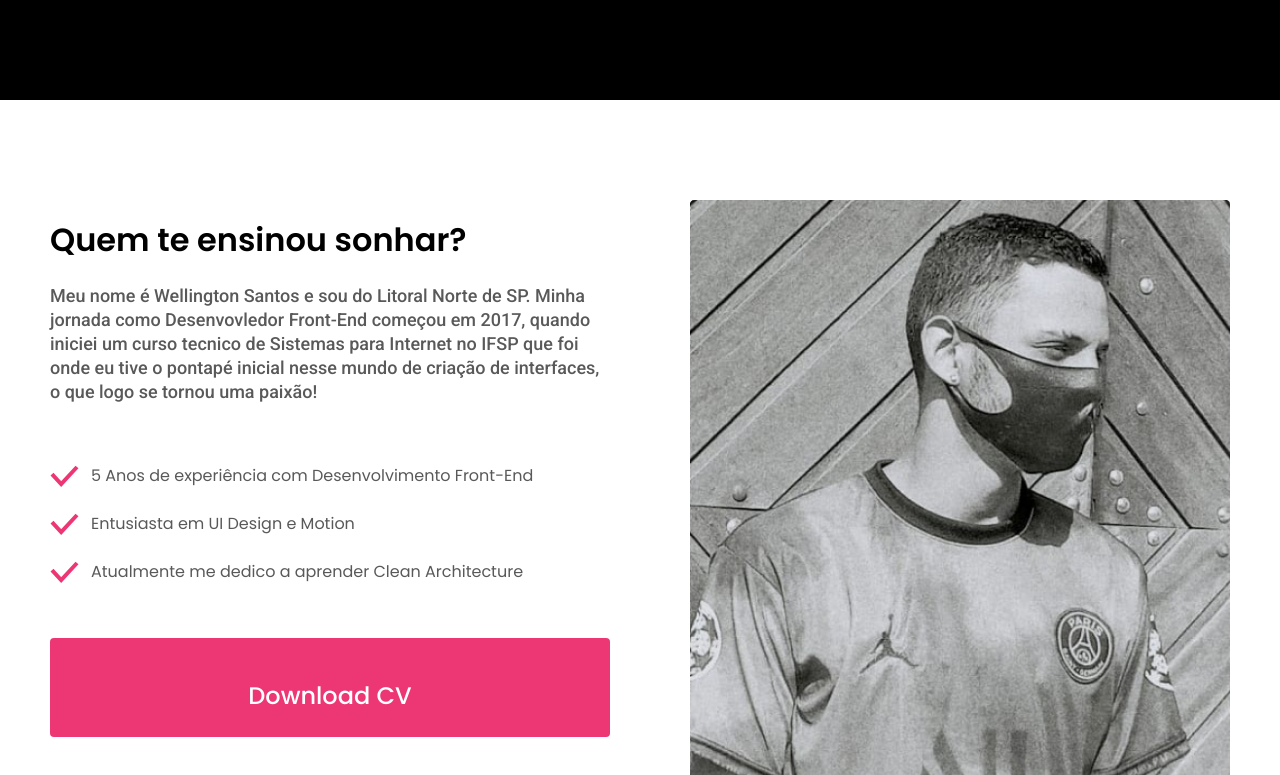
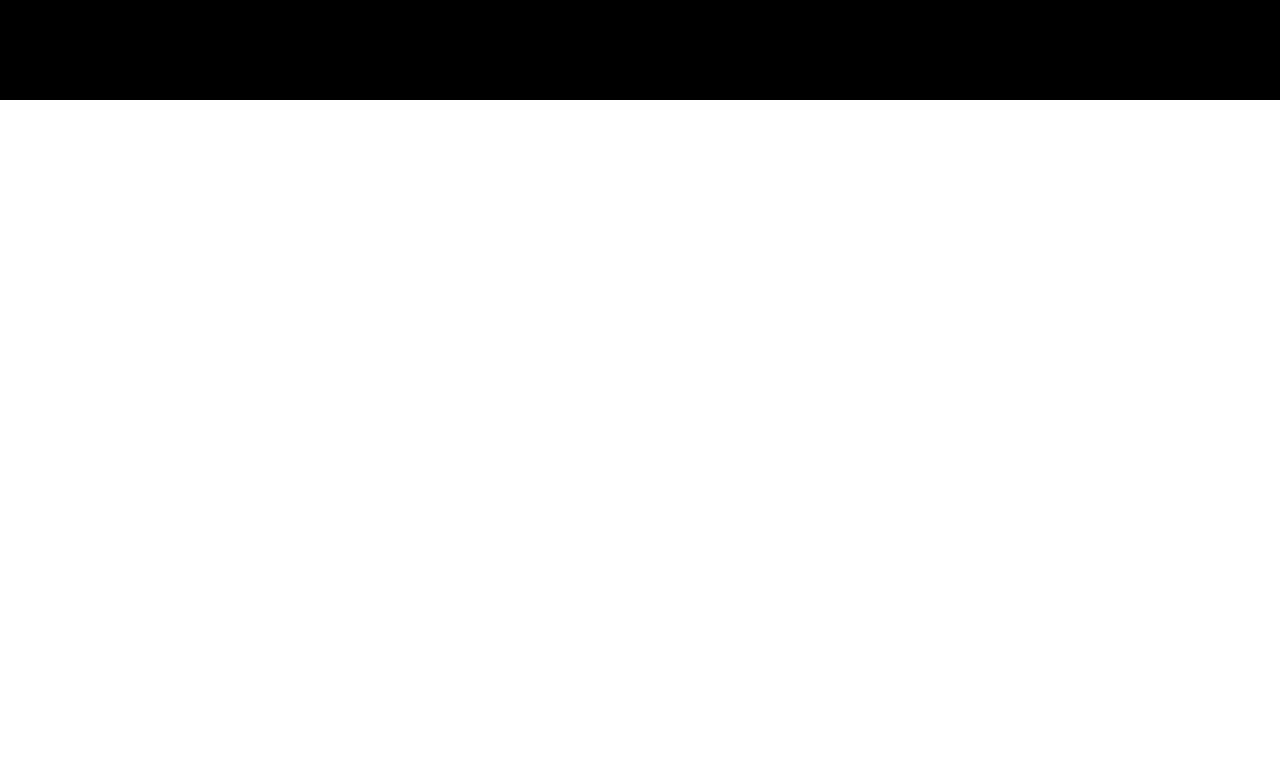
Before and after one commit to Wellington-Developer/portfolio, a React (Create React App) app: page / in a window 1280 px wide. Shown: the part 2585-3360 px from the top of the page. After the commit the page ends 2685 px from the top, so only its background shows below. Built offline with nearby package versions, Linux system fonts and the light colour scheme.

Commit message:
Refatorando o sobre mim

```diff
--- a/src/App.js
+++ b/src/App.js
@@ -1,4 +1,3 @@
-import { About } from './components/Aboutme/About';
 import { Home } from './components/Home/Home';
 import { Projects } from './components/Projects/Projects';
 import { Work } from './components/Work/Work';
@@ -10,7 +9,6 @@ function App() {
       <Home />
       <Projects />
       <Work />
-      <About />
     </div>
   );
 }
--- a/src/components/Aboutme/About.css
+++ /dev/null
@@ -1,70 +0,0 @@
-.about-bg {
-  padding: 100px 0;
-}
-
-.about-container {
-  display: flex;
-  justify-content: space-between;
-  max-width: 1220px;
-  margin: 0 auto;
-}
-
-.about-content {
-  padding: 20px;
-  align-self: flex-start;
-  max-width: 600px;
-}
-
-.about-content h1 {
-  color: var(--color-c12);
-  padding-bottom: 24px;
-}
-
-.about-content p {
-  color: var(--color-c8);
-  font-weight: 500;
-}
-
-.about-content ul {
-  color: var(--color-c8);
-  padding-top: 60px;
-}
-
-.about-content ul li {
-  display: flex;
-  align-items: center;
-  padding-bottom: 24px;
-}
-
-.about-content ul li img {
-  padding-right: 12px;
-}
-
-.about-image {
-  object-fit: cover;
-  width: 100%;
-  padding-right: 20px;
-  padding-left: 60px;
-}
-
-.cv-box {
-  background: var(--color-b1);
-  display: flex;
-  align-items: center;
-  justify-content: center;
-  border-radius: 4px;
-  margin-top: 30px;
-  transition: 0.3s ease-in-out;
-}
-
-.cv-box h1 {
-  font-weight: 500;
-  padding-top: 40px;
-  color: var(--color-white);
-}
-
-.cv-box:hover {
-  font-weight: 500;
-  cursor: pointer;
-  opacity: 0.8;
-}
--- a/src/components/Aboutme/About.js
+++ /dev/null
@@ -1,29 +0,0 @@
-import meImg from '../../img/me.png'
-import correctIcon from '../../img/icon/correct.svg'
-import './About.css'
-
-export const About = () => {
-  return (
-    <div class="about-bg">
-      <section class="about-container">
-        <div class="about-content">
-          <h1 class="font-1-xl">Quem te ensinou sonhar?</h1>
-          <p class="font-2-m">Meu nome é Wellington Santos e sou do Litoral Norte de SP. Minha jornada como Desenvovledor Front-End começou em 2017, quando iniciei um curso tecnico de Sistemas para Internet no IFSP que foi onde eu tive o pontapé inicial nesse mundo de criação de interfaces, o que logo se tornou uma paixão!</p>
-          <ul class="font-1-s">
-            <li><img src={correctIcon} alt="Correct" />5 Anos de experiência com Desenvolvimento Front-End</li>
-            <li><img src={correctIcon} alt="Correct" />Entusiasta em UI Design e Motion</li>
-            <li><img src={correctIcon} alt="Correct" />Atualmente me dedico a aprender Clean Architecture</li>
-          </ul>
-
-          <div class="cv-box">
-            <h1 class="font-2-xm">Download CV</h1>
-          </div>
-        </div>
-
-        <div class="about-image">
-          <img src={meImg} alt="Eu :D" />
-        </div>
-      </section>
-    </div>
-  )
-}
```
